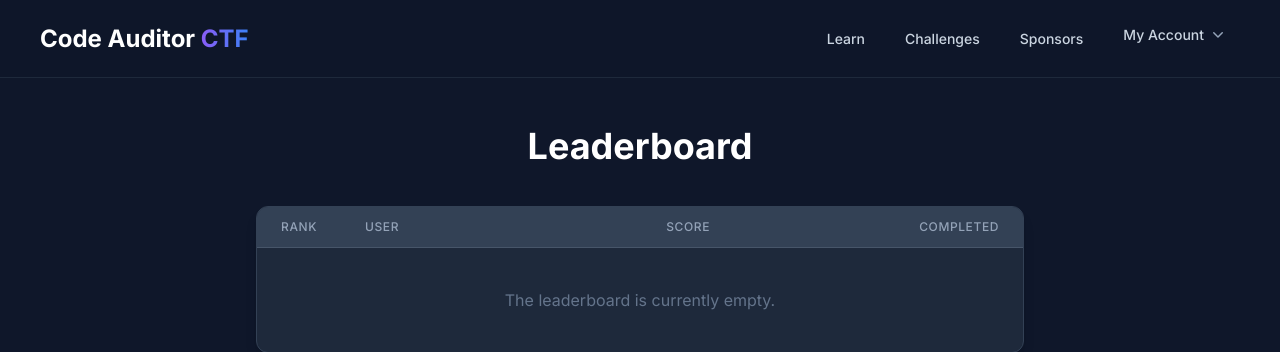
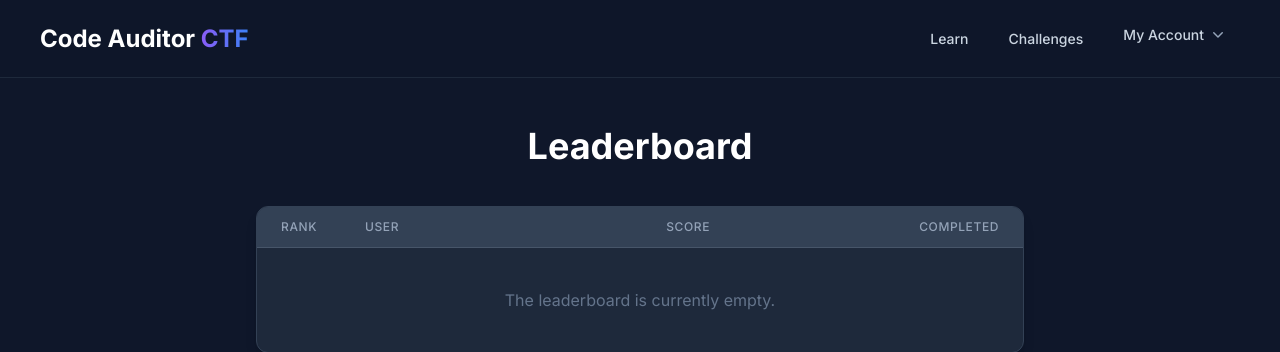
Before and after one commit to Vsimpro/auditor.codes, a Flask app: page /leaderboard in a window 1280 px wide. Shown: the top 352 px of the page. Run offline with Flask 3, Linux system fonts and the light colour scheme; data that the repository does not hold is empty; some libraries are stand-ins or nearby versions.

Commit message:
Update leaderboard.html
fixes #19

```diff
--- a/templates/leaderboard.html
+++ b/templates/leaderboard.html
@@ -64,7 +64,6 @@
             <div class="flex items-center space-x-2 md:space-x-4">
                 <a href="{{ url_for('learn_page') }}" class="nav-link">Learn</a>
                 <a href="{{ url_for('ctf_app') }}" class="nav-link">Challenges</a>
-                <a href="{{ url_for('sponsors_page') }}" class="nav-link">Sponsors</a>
                 <div class="relative group ml-2 pb-2">
                     <button type="button" class="nav-link inline-flex items-center">
                         <span>My Account</span>
```
